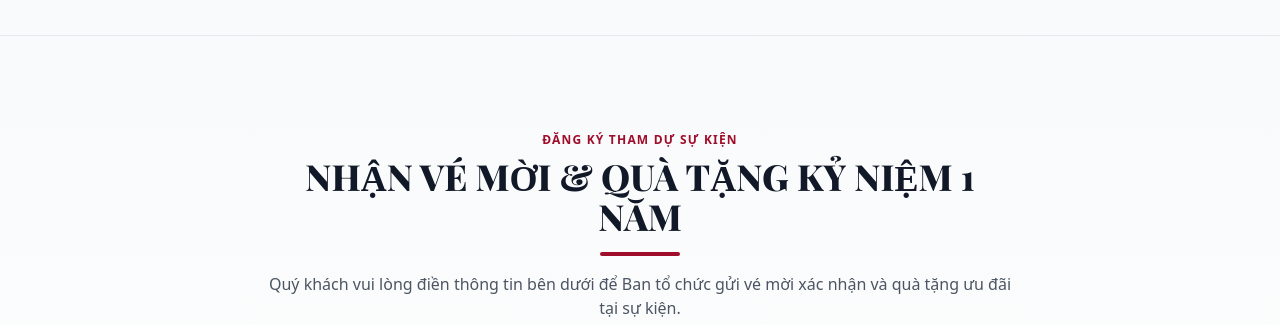
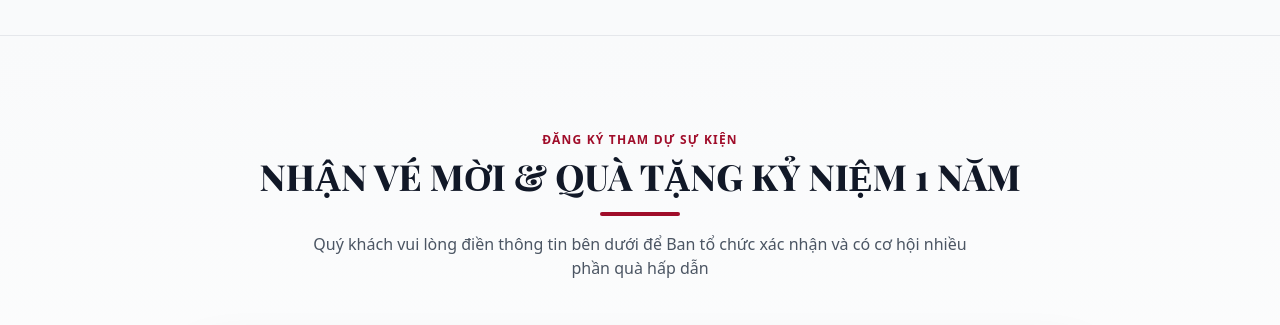
Before and after one commit to anhtran8301/landingpage-ddc, a website built with Vite: page index.html in a window 1280 px wide. Shown: the part 4500-4825 px from the top of the page. Built offline with nearby package versions, Linux system fonts and the light colour scheme; a web font is replaced by a local one.

Commit message:
Keep NĂM on same line in Section 6 title and update paragraph text

```diff
--- a/index.html
+++ b/index.html
@@ -473,11 +473,11 @@
   <section id="register" class="py-24 px-4 bg-gradient-to-b from-gray-50 to-white border-b border-gray-200 relative overflow-hidden">
     <div class="max-w-4xl mx-auto">
 
-      <div class="text-center max-w-3xl mx-auto mb-12 px-2">
+      <div class="text-center max-w-4xl mx-auto mb-12 px-2">
         <span class="text-xs font-extrabold tracking-widest text-brandRed uppercase mb-2 block">ĐĂNG KÝ THAM DỰ SỰ KIỆN</span>
-        <h2 class="text-3xl sm:text-4xl font-extrabold font-heading text-gray-900">NHẬN VÉ MỜI & QUÀ TẶNG KỶ NIỆM 1 NĂM</h2>
+        <h2 class="text-2xl sm:text-3xl lg:text-4xl font-extrabold font-heading text-gray-900 leading-snug">NHẬN VÉ MỜI & QUÀ TẶNG KỶ NIỆM 1 NĂM</h2>
         <div class="w-20 h-1 bg-brandRed mx-auto my-4 rounded-full"></div>
-        <p class="text-gray-600 font-medium">Quý khách vui lòng điền thông tin bên dưới để Ban tổ chức gửi vé mời xác nhận và quà tặng ưu đãi tại sự kiện.</p>
+        <p class="text-gray-600 font-medium max-w-2xl mx-auto">Quý khách vui lòng điền thông tin bên dưới để Ban tổ chức xác nhận và có cơ hội nhiều phần quà hấp dẫn</p>
       </div>
 
       <div class="bg-white rounded-3xl border-2 border-brandRed p-6 sm:p-10 shadow-2xl relative">
```
